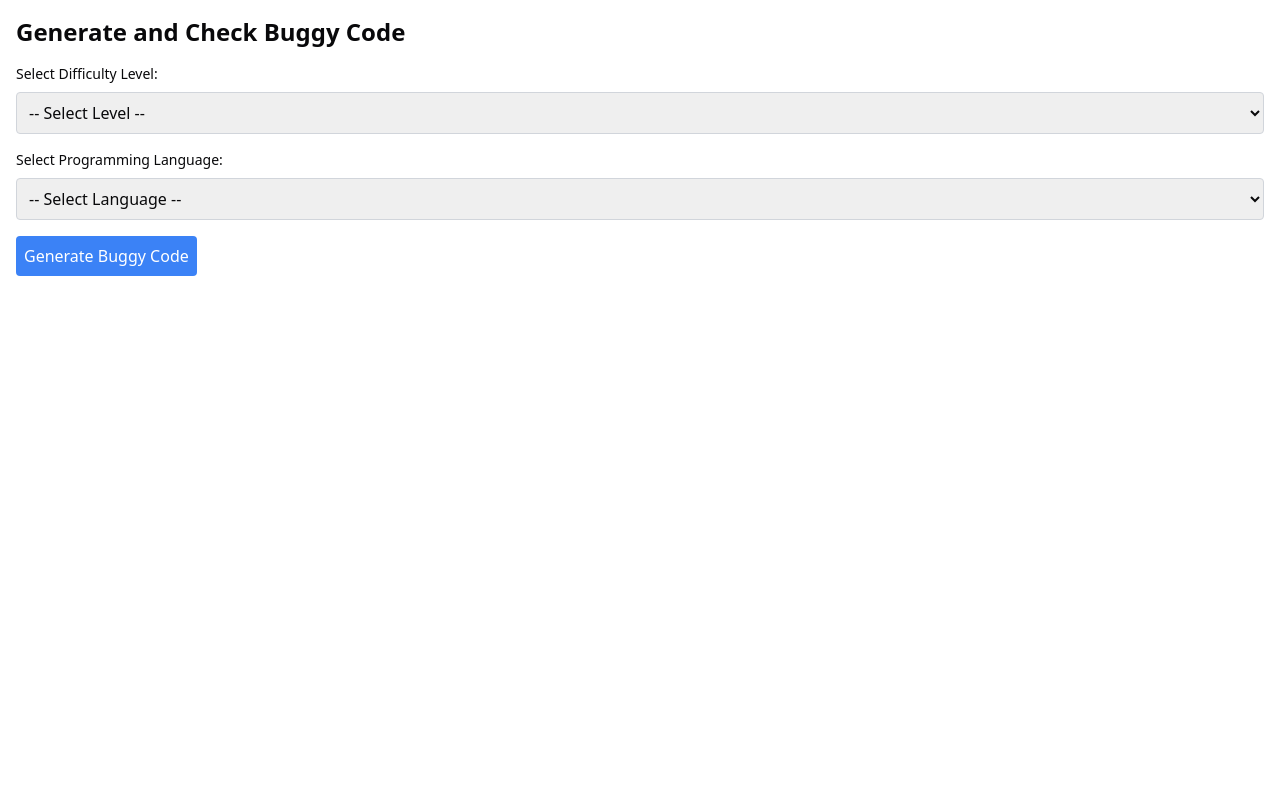
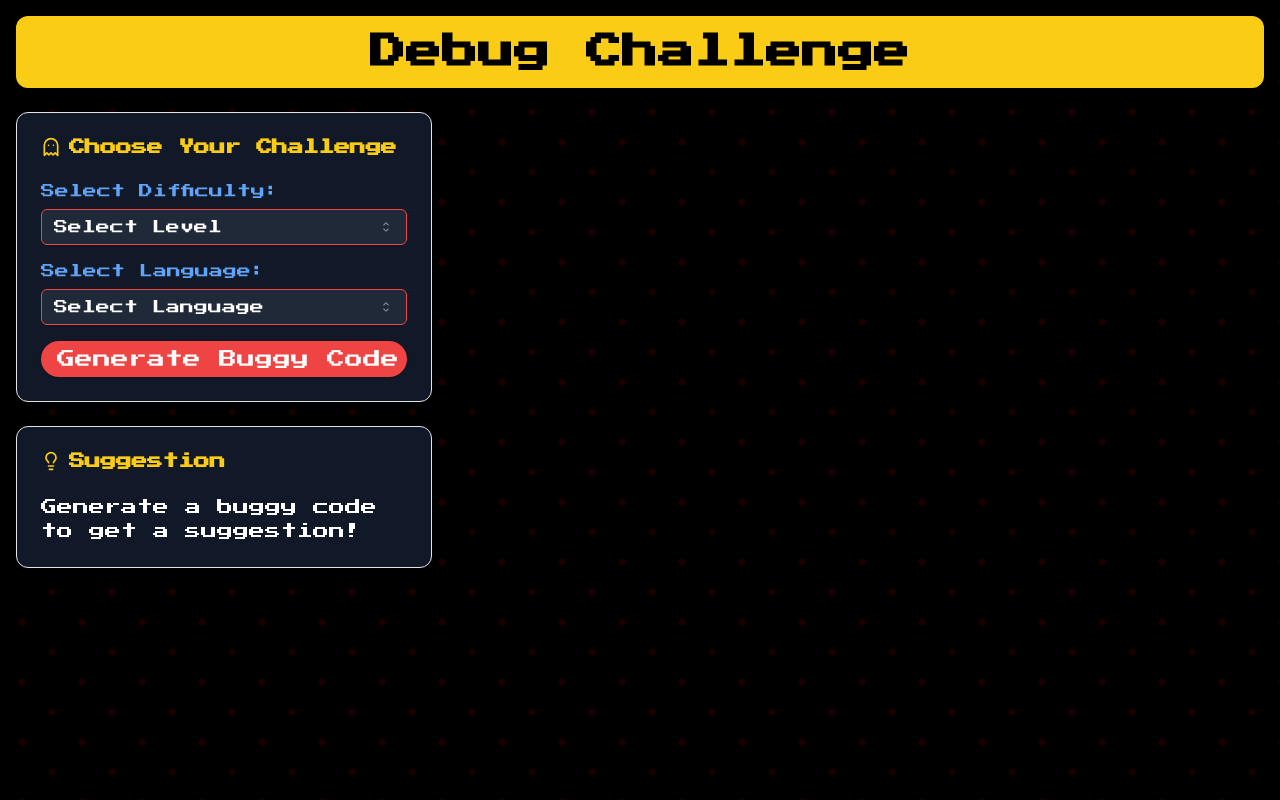
Before and after one commit to RAVEYUS/Daccy, a Next.js app: page /pages/code in a window 1280 px wide. Built offline with nearby package versions, Linux system fonts and the light colour scheme.

Commit message:
added generate page

```diff
--- a/app/pages/code/page.tsx
+++ b/app/pages/code/page.tsx
@@ -1,17 +1,26 @@
-// app/pages/code/page.tsx
 'use client';
 
-import { useState } from 'react';
+import { useState, useEffect } from 'react';
+import { Button } from "@/components/ui/button"
+import { Select, SelectContent, SelectItem, SelectTrigger, SelectValue } from "@/components/ui/select"
+import { Card, CardContent, CardHeader, CardTitle } from "@/components/ui/card"
+import { BugIcon, CodeIcon, GhostIcon, LightbulbIcon } from "lucide-react"
 
-const GenerateAndCheckBuggyCodePage = () => {
+export default function GenerateAndCheckBuggyCodePage() {
   const [level, setLevel] = useState<string>('');
   const [language, setLanguage] = useState<string>('');
   const [buggyCode, setBuggyCode] = useState<string>('');
-  const [fixedCode, setFixedCode] = useState<string>('');
-  const [testCases, setTestCases] = useState<string[]>([]);
-  const [result, setResult] = useState<string | null>(null);
   const [loading, setLoading] = useState<boolean>(false);
   const [error, setError] = useState<string | null>(null);
+  const [dotCount, setDotCount] = useState(0);
+  const [suggestion, setSuggestion] = useState<string>('');
+
+  useEffect(() => {
+    const interval = setInterval(() => {
+      setDotCount((prevCount) => (prevCount + 1) % 4);
+    }, 300);
+    return () => clearInterval(interval);
+  }, []);
 
   const handleGenerate = async () => {
     if (!level || !language) {
@@ -38,7 +47,7 @@ const GenerateAndCheckBuggyCodePage = () => {
 
       const data = await response.json();
       setBuggyCode(data.buggyCode);
-      setTestCases(['test1', 'test2']); // Example test cases; in a real app, these should come from your backend
+      setSuggestion(data.suggestion || 'Try to identify and fix the bug in the code!');
     } catch (err) {
       console.error('Detailed error:', err);
       setError('An error occurred while generating the buggy code. Please try again.');
@@ -47,118 +56,133 @@ const GenerateAndCheckBuggyCodePage = () => {
     }
   };
 
-  const handleCheckCode = async () => {
-    if (!fixedCode || !testCases.length) {
-      setError('Please provide fixed code and test cases.');
-      return;
+  return (
+    <div className="min-h-screen bg-black text-white flex flex-col relative">
+      <style jsx global>{`
+        @import url('https://fonts.googleapis.com/css2?family=Press+Start+2P&display=swap');
+        body {
+          font-family: 'Press Start 2P', cursive;
         }
+        .bug-bg {
+          background-image:
+            radial-gradient(circle, #ff0000 3px, transparent 4px),
+            radial-gradient(circle, #ff0000 3px, transparent 4px);
+          background-size: 60px 60px;
+          background-position: 0 0, 30px 30px;
+          animation: moveBugs 4s linear infinite;
+        }
+        @keyframes moveBugs {
+          0% { background-position: 0 0, 30px 30px; }
+          100% { background-position: 60px 60px, 90px 90px; }
+        }
+        .pixel-border {
+          box-shadow:
+            0 0 0 2px #000,
+            0 0 0 4px #ff0000;
+        }
+      `}</style>
 
-    setLoading(true);
-    setError(null);
+      <div className="bug-bg absolute inset-0 opacity-10"></div>
 
-    try {
-      const response = await fetch('/api/check-code', {
-        method: 'POST',
-        headers: {
-          'Content-Type': 'application/json',
-        },
-        body: JSON.stringify({ level, language, buggyCode, fixedCode, testCases }),
-      });
+      <div className="container mx-auto p-4 relative z-10">
+        <h1 className="text-4xl font-bold mb-6 text-center text-black rounded-xl p-4 bg-yellow-400">Debug Challenge</h1>
 
-      if (!response.ok) {
-        const errorData = await response.json();
-        throw new Error(errorData.message || 'Failed to check code');
-      }
-
-      const data = await response.json();
-      setResult(data.isCodeGood ? 'Good' : 'Code did not pass the test cases');
-    } catch (err) {
-      console.error('Detailed error:', err);
-      setError('An error occurred while checking the code. Please try again.');
-    } finally {
-      setLoading(false);
-    }
-  };
-
-  return (
-    <div className="p-4">
-      <h1 className="text-2xl font-bold mb-4">Generate and Check Buggy Code</h1>
-
-      <div className="mb-4">
-        <label htmlFor="level" className="block mb-2 text-sm font-medium">Select Difficulty Level:</label>
-        <select
-          id="level"
-          value={level}
-          onChange={(e) => setLevel(e.target.value)}
-          className="block w-full p-2 border border-gray-300 rounded"
-        >
-          <option value="">-- Select Level --</option>
-          <option value="intermediate">Intermediate</option>
-          <option value="beginner">Beginner</option>
-          <option value="master">Master</option>
-        </select>
+        <div className="flex flex-col md:flex-row gap-6">
+          <div className="md:w-1/3 space-y-6">
+            <Card className="bg-gray-900 ">
+              <CardHeader>
+                <CardTitle className="text-yellow-400 flex items-center">
+                  <GhostIcon className="mr-2 h-5 w-5" />
+                  Choose Your Challenge
+                </CardTitle>
+              </CardHeader>
+              <CardContent className="space-y-4">
+                <div>
+                  <label htmlFor="level" className="block mb-2 text-sm font-medium text-blue-400">Select Difficulty:</label>
+                  <Select value={level} onValueChange={setLevel}>
+                    <SelectTrigger id="level" className="bg-gray-800 text-white border-red-500">
+                      <SelectValue placeholder="Select Level" />
+                    </SelectTrigger>
+                    <SelectContent className="bg-gray-800 text-white">
+                      <SelectItem value="beginner">Beginner</SelectItem>
+                      <SelectItem value="intermediate">Intermediate</SelectItem>
+                      <SelectItem value="master">Master</SelectItem>
+                    </SelectContent>
+                  </Select>
                 </div>
 
-      <div className="mb-4">
-        <label htmlFor="language" className="block mb-2 text-sm font-medium">Select Programming Language:</label>
-        <select
-          id="language"
-          value={language}
-          onChange={(e) => setLanguage(e.target.value)}
-          className="block w-full p-2 border border-gray-300 rounded"
-        >
-          <option value="">-- Select Language --</option>
-          <option value="python">Python</option>
-          <option value="c">C</option>
-          <option value="cpp">C++</option>
-          <option value="java">Java</option>
-        </select>
+                <div>
+                  <label htmlFor="language" className="block mb-2 text-sm font-medium text-blue-400">Select Language:</label>
+                  <Select value={language} onValueChange={setLanguage}>
+                    <SelectTrigger id="language" className="bg-gray-800 text-white border-red-500">
+                      <SelectValue placeholder="Select Language" />
+                    </SelectTrigger>
+                    <SelectContent className="bg-gray-800 text-white">
+                      <SelectItem value="python">Python</SelectItem>
+                      <SelectItem value="c">C</SelectItem>
+                      <SelectItem value="cpp">C++</SelectItem>
+                      <SelectItem value="java">Java</SelectItem>
+                    </SelectContent>
+                  </Select>
                 </div>
 
-      <button
+                <Button
                   onClick={handleGenerate}
-        className="bg-blue-500 text-white p-2 rounded"
+                  className="w-full bg-red-500 hover:bg-red-600 text-white px-8 py-3 rounded-full text-lg transition-transform "
+                  disabled={loading}
                 >
+                  {loading ? (
+                    <>Generating Bugs {'.'.repeat(dotCount)}</>
+                  ) : (
+                    <>
+                      <BugIcon className="mr-2 h-5 w-5" />
                       Generate Buggy Code
-      </button>
+                    </>
+                  )}
+                </Button>
+              </CardContent>
+            </Card>
 
-      {loading && <p className="mt-4 text-blue-500">Generating...</p>}
+            <Card className="bg-gray-900  ">
+              <CardHeader>
+                <CardTitle className="text-yellow-400 flex items-center">
+                  <LightbulbIcon className="mr-2 h-5 w-5" />
+                  Suggestion
+                </CardTitle>
+              </CardHeader>
+              <CardContent>
+                <p className="text-white">{suggestion || 'Generate a buggy code to get a suggestion!'}</p>
+              </CardContent>
+            </Card>
+          </div>
 
-      {error && <p className="mt-4 text-red-500">{error}</p>}
-
-      {buggyCode && (
-        <div className="mt-4">
-          <h2 className="text-xl font-semibold">Generated Buggy Code:</h2>
-          <pre className="bg-gray-100 p-4 border rounded">{buggyCode}</pre>
-        </div>
+          <div className="md:w-2/3 space-y-6">
+            {error && (
+              <Card className="bg-gray-900 border-yellow-500 pixel-border">
+                <CardContent>
+                  <p className="text-yellow-500">{error}</p>
+                </CardContent>
+              </Card>
             )}
 
             {buggyCode && (
-        <div className="mt-4">
-          <h2 className="text-xl font-semibold">Fix the Buggy Code:</h2>
-          <textarea
-            value={fixedCode}
-            onChange={(e) => setFixedCode(e.target.value)}
-            rows={10}
-            className="w-full p-2 border border-gray-300 rounded"
-          />
-          <button
-            onClick={handleCheckCode}
-            className="bg-green-500 text-white p-2 rounded mt-2"
-          >
-            Check Fixed Code
-          </button>
-        </div>
-      )}
-
-      {result && (
-        <div className="mt-4">
-          <h2 className="text-xl font-semibold">Result:</h2>
-          <p className={result === 'Good' ? 'text-green-500' : 'text-red-500'}>{result}</p>
-        </div>
+              <Card className="bg-gray-900">
+                <CardHeader>
+                  <CardTitle className="flex items-center text-green-400">
+                    <CodeIcon className="mr-2 h-5 w-5" />
+                    Buggy Code Generated
+                  </CardTitle>
+                </CardHeader>
+                <CardContent>
+                  <pre className="bg-gray-800 p-4 rounded-md overflow-x-auto text-green-300">
+                    <code>{buggyCode}</code>
+                  </pre>
+                </CardContent>
+              </Card>
             )}
           </div>
+        </div>
+      </div>
+    </div>
   );
-};
-
-export default GenerateAndCheckBuggyCodePage;
+}
--- /dev/null
+++ b/components/ui/card.tsx
@@ -0,0 +1,76 @@
+import * as React from "react"
+
+import { cn } from "@/lib/utils"
+
+const Card = React.forwardRef<
+  HTMLDivElement,
+  React.HTMLAttributes<HTMLDivElement>
+>(({ className, ...props }, ref) => (
+  <div
+    ref={ref}
+    className={cn(
+      "rounded-xl border bg-card text-card-foreground shadow",
+      className
+    )}
+    {...props}
+  />
+))
+Card.displayName = "Card"
+
+const CardHeader = React.forwardRef<
+  HTMLDivElement,
+  React.HTMLAttributes<HTMLDivElement>
+>(({ className, ...props }, ref) => (
+  <div
+    ref={ref}
+    className={cn("flex flex-col space-y-1.5 p-6", className)}
+    {...props}
+  />
+))
+CardHeader.displayName = "CardHeader"
+
+const CardTitle = React.forwardRef<
+  HTMLParagraphElement,
+  React.HTMLAttributes<HTMLHeadingElement>
+>(({ className, ...props }, ref) => (
+  <h3
+    ref={ref}
+    className={cn("font-semibold leading-none tracking-tight", className)}
+    {...props}
+  />
+))
+CardTitle.displayName = "CardTitle"
+
+const CardDescription = React.forwardRef<
+  HTMLParagraphElement,
+  React.HTMLAttributes<HTMLParagraphElement>
+>(({ className, ...props }, ref) => (
+  <p
+    ref={ref}
+    className={cn("text-sm text-muted-foreground", className)}
+    {...props}
+  />
+))
+CardDescription.displayName = "CardDescription"
+
+const CardContent = React.forwardRef<
+  HTMLDivElement,
+  React.HTMLAttributes<HTMLDivElement>
+>(({ className, ...props }, ref) => (
+  <div ref={ref} className={cn("p-6 pt-0", className)} {...props} />
+))
+CardContent.displayName = "CardContent"
+
+const CardFooter = React.forwardRef<
+  HTMLDivElement,
+  React.HTMLAttributes<HTMLDivElement>
+>(({ className, ...props }, ref) => (
+  <div
+    ref={ref}
+    className={cn("flex items-center p-6 pt-0", className)}
+    {...props}
+  />
+))
+CardFooter.displayName = "CardFooter"
+
+export { Card, CardHeader, CardFooter, CardTitle, CardDescription, CardContent }
--- /dev/null
+++ b/components/ui/select.tsx
@@ -0,0 +1,164 @@
+"use client"
+
+import * as React from "react"
+import {
+  CaretSortIcon,
+  CheckIcon,
+  ChevronDownIcon,
+  ChevronUpIcon,
+} from "@radix-ui/react-icons"
+import * as SelectPrimitive from "@radix-ui/react-select"
+
+import { cn } from "@/lib/utils"
+
+const Select = SelectPrimitive.Root
+
+const SelectGroup = SelectPrimitive.Group
+
+const SelectValue = SelectPrimitive.Value
+
+const SelectTrigger = React.forwardRef<
+  React.ElementRef<typeof SelectPrimitive.Trigger>,
+  React.ComponentPropsWithoutRef<typeof SelectPrimitive.Trigger>
+>(({ className, children, ...props }, ref) => (
+  <SelectPrimitive.Trigger
+    ref={ref}
+    className={cn(
+      "flex h-9 w-full items-center justify-between whitespace-nowrap rounded-md border border-input bg-transparent px-3 py-2 text-sm shadow-sm ring-offset-background placeholder:text-muted-foreground focus:outline-none focus:ring-1 focus:ring-ring disabled:cursor-not-allowed disabled:opacity-50 [&>span]:line-clamp-1",
+      className
+    )}
+    {...props}
+  >
+    {children}
+    <SelectPrimitive.Icon asChild>
+      <CaretSortIcon className="h-4 w-4 opacity-50" />
+    </SelectPrimitive.Icon>
+  </SelectPrimitive.Trigger>
+))
+SelectTrigger.displayName = SelectPrimitive.Trigger.displayName
+
+const SelectScrollUpButton = React.forwardRef<
+  React.ElementRef<typeof SelectPrimitive.ScrollUpButton>,
+  React.ComponentPropsWithoutRef<typeof SelectPrimitive.ScrollUpButton>
+>(({ className, ...props }, ref) => (
+  <SelectPrimitive.ScrollUpButton
+    ref={ref}
+    className={cn(
+      "flex cursor-default items-center justify-center py-1",
+      className
+    )}
+    {...props}
+  >
+    <ChevronUpIcon />
+  </SelectPrimitive.ScrollUpButton>
+))
+SelectScrollUpButton.displayName = SelectPrimitive.ScrollUpButton.displayName
+
+const SelectScrollDownButton = React.forwardRef<
+  React.ElementRef<typeof SelectPrimitive.ScrollDownButton>,
+  React.ComponentPropsWithoutRef<typeof SelectPrimitive.ScrollDownButton>
+>(({ className, ...props }, ref) => (
+  <SelectPrimitive.ScrollDownButton
+    ref={ref}
+    className={cn(
+      "flex cursor-default items-center justify-center py-1",
+      className
+    )}
+    {...props}
+  >
+    <ChevronDownIcon />
+  </SelectPrimitive.ScrollDownButton>
+))
+SelectScrollDownButton.displayName =
+  SelectPrimitive.ScrollDownButton.displayName
+
+const SelectContent = React.forwardRef<
+  React.ElementRef<typeof SelectPrimitive.Content>,
+  React.ComponentPropsWithoutRef<typeof SelectPrimitive.Content>
+>(({ className, children, position = "popper", ...props }, ref) => (
+  <SelectPrimitive.Portal>
+    <SelectPrimitive.Content
+      ref={ref}
+      className={cn(
+        "relative z-50 max-h-96 min-w-[8rem] overflow-hidden rounded-md border bg-popover text-popover-foreground shadow-md data-[state=open]:animate-in data-[state=closed]:animate-out data-[state=closed]:fade-out-0 data-[state=open]:fade-in-0 data-[state=closed]:zoom-out-95 data-[state=open]:zoom-in-95 data-[side=bottom]:slide-in-from-top-2 data-[side=left]:slide-in-from-right-2 data-[side=right]:slide-in-from-left-2 data-[side=top]:slide-in-from-bottom-2",
+        position === "popper" &&
+          "data-[side=bottom]:translate-y-1 data-[side=left]:-translate-x-1 data-[side=right]:translate-x-1 data-[side=top]:-translate-y-1",
+        className
+      )}
+      position={position}
+      {...props}
+    >
+      <SelectScrollUpButton />
+      <SelectPrimitive.Viewport
+        className={cn(
+          "p-1",
+          position === "popper" &&
+            "h-[var(--radix-select-trigger-height)] w-full min-w-[var(--radix-select-trigger-width)]"
+        )}
+      >
+        {children}
+      </SelectPrimitive.Viewport>
+      <SelectScrollDownButton />
+    </SelectPrimitive.Content>
+  </SelectPrimitive.Portal>
+))
+SelectContent.displayName = SelectPrimitive.Content.displayName
+
+const SelectLabel = React.forwardRef<
+  React.ElementRef<typeof SelectPrimitive.Label>,
+  React.ComponentPropsWithoutRef<typeof SelectPrimitive.Label>
+>(({ className, ...props }, ref) => (
+  <SelectPrimitive.Label
+    ref={ref}
+    className={cn("px-2 py-1.5 text-sm font-semibold", className)}
+    {...props}
+  />
+))
+SelectLabel.displayName = SelectPrimitive.Label.displayName
+
+const SelectItem = React.forwardRef<
+  React.ElementRef<typeof SelectPrimitive.Item>,
+  React.ComponentPropsWithoutRef<typeof SelectPrimitive.Item>
+>(({ className, children, ...props }, ref) => (
+  <SelectPrimitive.Item
+    ref={ref}
+    className={cn(
+      "relative flex w-full cursor-default select-none items-center rounded-sm py-1.5 pl-2 pr-8 text-sm outline-none focus:bg-accent focus:text-accent-foreground data-[disabled]:pointer-events-none data-[disabled]:opacity-50",
+      className
+    )}
+    {...props}
+  >
+    <span className="absolute right-2 flex h-3.5 w-3.5 items-center justify-center">
+      <SelectPrimitive.ItemIndicator>
+        <CheckIcon className="h-4 w-4" />
+      </SelectPrimitive.ItemIndicator>
+    </span>
+    <SelectPrimitive.ItemText>{children}</SelectPrimitive.ItemText>
+  </SelectPrimitive.Item>
+))
+SelectItem.displayName = SelectPrimitive.Item.displayName
+
+const SelectSeparator = React.forwardRef<
+  React.ElementRef<typeof SelectPrimitive.Separator>,
+  React.ComponentPropsWithoutRef<typeof SelectPrimitive.Separator>
+>(({ className, ...props }, ref) => (
+  <SelectPrimitive.Separator
+    ref={ref}
+    className={cn("-mx-1 my-1 h-px bg-muted", className)}
+    {...props}
+  />
+))
+SelectSeparator.displayName = SelectPrimitive.Separator.displayName
+
+export {
+  Select,
+  SelectGroup,
+  SelectValue,
+  SelectTrigger,
+  SelectContent,
+  SelectLabel,
+  SelectItem,
+  SelectSeparator,
+  SelectScrollUpButton,
+  SelectScrollDownButton,
+}
--- a/package.json
+++ b/package.json
@@ -13,6 +13,7 @@
     "@nextui-org/button": "^2.0.38",
     "@nextui-org/input": "^2.2.5",
     "@radix-ui/react-icons": "^1.3.0",
+    "@radix-ui/react-select": "^2.1.1",
     "@radix-ui/react-slot": "^1.1.0",
     "@tabler/icons-react": "^3.17.0",
     "axios": "^1.7.7",
```
Also changed, not shown: 1 other file (tests, documents, lock files or other folders). Lines whose indentation alone changed are shown as unchanged.
